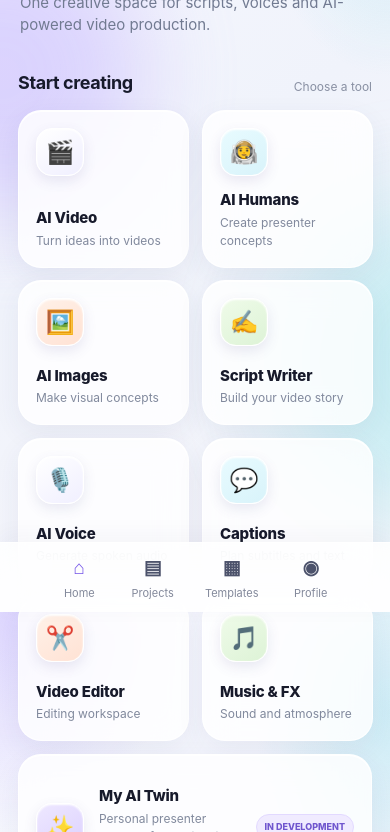
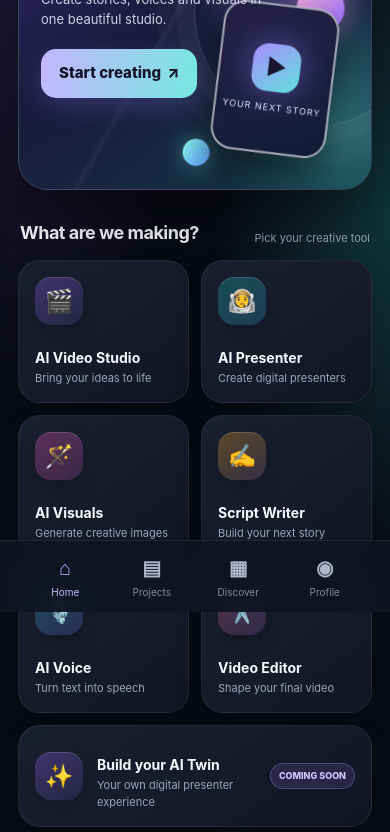
Before and after one commit to Laflame2323/vibeflow-ai-studio, a plain HTML site: page index.html in a window 390 px wide. Shown: the part 232-1064 px from the top of the page. Drawn offline with Linux system fonts and the light colour scheme.

Commit message:
Redesign VibeFlow as a premium mobile-first creative studio

```diff
--- a/index.html
+++ b/index.html
@@ -1,90 +1,40 @@
 <!doctype html>
 <html lang="en">
 <head>
-<meta charset="utf-8">
-<meta name="viewport" content="width=device-width,initial-scale=1,viewport-fit=cover">
-<meta name="theme-color" content="#f5f6fc">
-<title>VibeFlow AI Studio</title>
+<meta charset="utf-8"><meta name="viewport" content="width=device-width,initial-scale=1,viewport-fit=cover">
+<meta name="theme-color" content="#090b14"><title>VibeFlow AI Studio</title>
 <style>
-:root{color-scheme:light;--bg:#f5f6fc;--panel:rgba(255,255,255,.82);--line:rgba(46,55,88,.09);--muted:#727b91;--text:#171a2b;--purple:#7657e8;--cyan:#20aebc}
-*{box-sizing:border-box}
-body{margin:0;min-height:100vh;background:radial-gradient(ellipse 58% 36% at 4% 0%,rgba(177,157,255,.38),transparent 72%),radial-gradient(ellipse 48% 34% at 100% 12%,rgba(121,218,231,.30),transparent 72%),linear-gradient(145deg,#f8f8ff 0%,#f0f3fb 48%,#f8f7fc 100%);background-attachment:fixed;color:var(--text);font:15px/1.5 -apple-system,BlinkMacSystemFont,"Segoe UI",sans-serif}
-.wrap{max-width:960px;margin:auto;padding:22px 18px 110px}
-.top{display:flex;justify-content:space-between;align-items:center;margin-bottom:38px}
-.brand{display:flex;gap:11px;align-items:center;font-weight:850;letter-spacing:-.3px}
-.logo{width:44px;height:44px;border-radius:15px;background:linear-gradient(145deg,#9879f5,#6950d8 58%,#39bdc5);display:grid;place-items:center;font-size:23px;color:white;box-shadow:0 8px 20px #7960d64a,inset 0 1px 1px #ffffff80}
-.brand small{display:block;color:#858ba0;font-size:10px;font-weight:700;letter-spacing:1.6px}
-.pill{background:#ffffffa6;border:1px solid #ffffff;border-radius:30px;padding:7px 11px;color:#6c7188;font-size:10px;font-weight:800;letter-spacing:.8px;box-shadow:0 4px 16px #29335c0c}
-.eyebrow{color:#775bd9;font-size:11px;letter-spacing:2px;font-weight:850}
-.hero{padding:4px 2px 0}
-.hero h1{font-size:clamp(38px,9vw,58px);line-height:.99;letter-spacing:-2.7px;margin:10px 0 14px;font-weight:850}
-.hero h1 span{background:linear-gradient(95deg,#795be6,#26aebb);background-clip:text;color:transparent}
-.hero p{color:#717a91;max-width:560px;margin:0 0 32px;font-size:15px}
-.section{display:flex;justify-content:space-between;align-items:end;margin:30px 0 14px}
-.section h2{font-size:18px;margin:0;letter-spacing:-.4px}.section span{font-size:12px;color:#8990a3}
-.grid{display:grid;grid-template-columns:repeat(2,minmax(0,1fr));gap:13px}
-.tile{position:relative;overflow:hidden;background:var(--panel);border:1px solid #ffffffd9;border-radius:23px;padding:17px;min-height:145px;color:inherit;text-decoration:none;display:flex;flex-direction:column;justify-content:space-between;box-shadow:0 9px 28px rgba(48,58,102,.065),inset 0 1px 0 #fff;backdrop-filter:blur(16px);transition:transform .18s,box-shadow .18s}
-.tile:active{transform:scale(.975);box-shadow:0 3px 12px rgba(48,58,102,.08)}
-.tile .ico{width:48px;height:48px;border-radius:16px;background:linear-gradient(145deg,#fff,#f0efff);border:1px solid #ffffff;display:grid;place-items:center;font-size:23px;box-shadow:0 5px 13px rgba(80,74,145,.12),inset 0 1px 2px #fff}
-.tile:nth-child(2) .ico,.tile:nth-child(6) .ico{background:linear-gradient(145deg,#e8fbff,#d8f3fa)}
-.tile:nth-child(3) .ico,.tile:nth-child(7) .ico{background:linear-gradient(145deg,#fff1e8,#ffe2d4)}
-.tile:nth-child(4) .ico,.tile:nth-child(8) .ico{background:linear-gradient(145deg,#effbe9,#ddf3d6)}
-.tile h3{margin:13px 0 2px;font-size:15px;font-weight:800;letter-spacing:-.2px}
-.tile p{margin:0;color:#81899d;font-size:12px}
-.wide{grid-column:1/-1;min-height:112px;display:flex;flex-direction:row;align-items:center;gap:15px}
-.wide .ico{flex:none;background:linear-gradient(145deg,#eee8ff,#dcd1ff)}
-.wide .details{flex:1}.tag{font-size:9px;color:#7056ce;background:#f0ebff;border:1px solid #e2d9ff;border-radius:20px;padding:5px 8px;font-weight:800;white-space:nowrap}
-.notice{margin-top:24px;padding:15px 16px;border:1px solid #ffffff;background:#ffffff88;border-radius:17px;color:#7d8599;font-size:12px;box-shadow:0 6px 20px #29335c0a}
-.bottom{position:fixed;bottom:0;left:0;right:0;background:#ffffffd9;backdrop-filter:blur(22px);border-top:1px solid #ffffff;box-shadow:0 -6px 24px #29335c0b;display:flex;justify-content:center;gap:clamp(22px,8vw,70px);padding:11px 12px calc(11px + env(safe-area-inset-bottom));z-index:2}
-.bottom a{color:#83899b;text-decoration:none;font-size:11px;text-align:center;min-width:42px}.bottom b{display:block;font-size:19px;margin-bottom:2px;color:#4c526b}
-@media(min-width:650px){.wrap{padding-top:30px}.grid{grid-template-columns:repeat(3,minmax(0,1fr));gap:16px}.tile{min-height:155px}.wide{grid-column:auto;display:flex;flex-direction:column;align-items:stretch}.wide .ico{flex:none}.wide .details{flex:none}}
-
-/* Motion layer: gentle ambient movement and responsive micro-interactions */
-body:before,body:after{content:"";position:fixed;z-index:-1;pointer-events:none;width:290px;height:290px;border-radius:50%;filter:blur(48px);opacity:.42;animation:ambientDrift 13s ease-in-out infinite alternate}
-body:before{background:#b9a5ff;top:18%;left:-155px}
-body:after{background:#8de2e8;right:-160px;top:48%;animation-delay:-6s}
-.logo{animation:logoBreathe 4s ease-in-out infinite}
-.hero .eyebrow{animation:riseIn .65s both}
-.hero h1{animation:riseIn .8s .08s both}
-.hero p{animation:riseIn .8s .17s both}
-.section{animation:riseIn .7s .22s both}
-.tile{animation:tileEnter .65s cubic-bezier(.2,.75,.25,1) both;transform-origin:center}
-.tile:nth-child(1){animation-delay:.12s}.tile:nth-child(2){animation-delay:.18s}.tile:nth-child(3){animation-delay:.24s}.tile:nth-child(4){animation-delay:.30s}.tile:nth-child(5){animation-delay:.36s}.tile:nth-child(6){animation-delay:.42s}.tile:nth-child(7){animation-delay:.48s}.tile:nth-child(8){animation-delay:.54s}.tile:nth-child(9){animation-delay:.60s}
-.tile:before{content:"";position:absolute;inset:-1px;background:linear-gradient(115deg,transparent 25%,rgba(255,255,255,.78) 48%,transparent 68%);transform:translateX(-130%);transition:transform .75s ease;pointer-events:none}
-.tile:hover:before{transform:translateX(130%)}
-.tile:hover{transform:translateY(-5px) scale(1.015);box-shadow:0 18px 38px rgba(74,67,145,.14),inset 0 1px 0 #fff;border-color:#ffffff}
-.tile .ico{transition:transform .35s cubic-bezier(.2,.8,.2,1),box-shadow .35s}
-.tile:hover .ico{transform:translateY(-3px) rotate(-5deg) scale(1.08);box-shadow:0 10px 20px rgba(80,74,145,.18),inset 0 1px 2px #fff}
-.bottom a{transition:transform .2s,color .2s}
-.bottom a:active{transform:translateY(-3px) scale(.96);color:#7657e8}
-.bottom a:first-child b{color:#7657e8}
-.notice{animation:riseIn .7s .7s both}
-@keyframes riseIn{from{opacity:0;transform:translateY(16px)}to{opacity:1;transform:translateY(0)}}
-@keyframes tileEnter{from{opacity:0;transform:translateY(22px) scale(.97)}to{opacity:1;transform:translateY(0) scale(1)}}
-@keyframes ambientDrift{0%{transform:translate3d(0,-10px,0) scale(.92)}100%{transform:translate3d(38px,48px,0) scale(1.13)}}
-@keyframes logoBreathe{0%,100%{box-shadow:0 8px 20px #7960d64a,inset 0 1px 1px #ffffff80}50%{box-shadow:0 10px 28px #7960d675,inset 0 1px 1px #ffffffa8}}
-@media(hover:none){.tile:hover{transform:none}.tile:hover .ico{transform:none}.tile:before{display:none}}
-@media(prefers-reduced-motion:reduce){*,*:before,*:after{animation-duration:.01ms!important;animation-iteration-count:1!important;scroll-behavior:auto!important;transition-duration:.01ms!important}}
-
+:root{--bg:#090b14;--panel:#141827;--muted:#9ba4bb;--white:#f8f9ff;--violet:#9275ff;--cyan:#67e4e5;--pink:#f38bd0}
+*{box-sizing:border-box}html{scroll-behavior:smooth}body{margin:0;background:var(--bg);color:var(--white);font:15px/1.5 -apple-system,BlinkMacSystemFont,"SF Pro Display","Segoe UI",sans-serif}
+button,a{font:inherit}button{cursor:pointer}.app{max-width:520px;margin:auto;min-height:100vh;padding:env(safe-area-inset-top) 18px calc(100px + env(safe-area-inset-bottom));overflow:hidden;background:radial-gradient(ellipse at 8% 0%,#29204c 0,transparent 36%),radial-gradient(ellipse at 100% 36%,#10363b 0,transparent 32%),#090b14}
+.top{display:flex;align-items:center;justify-content:space-between;padding:18px 2px 22px}.brand{display:flex;gap:11px;align-items:center;font-size:17px;font-weight:850;letter-spacing:-.5px}.brand small{display:block;font-size:9px;letter-spacing:2px;color:#9ea5bb;font-weight:700}.mark{width:42px;height:42px;border-radius:15px;display:grid;place-items:center;background:linear-gradient(140deg,#a18aff,#6551db 58%,#54d5d2);box-shadow:0 8px 30px #8167ff55;font-size:22px}.avatar{width:38px;height:38px;border:1px solid #ffffff28;border-radius:50%;display:grid;place-items:center;background:#ffffff12}
+.hero{position:relative;min-height:340px;border:1px solid #ffffff22;border-radius:30px;overflow:hidden;padding:25px 22px;background:linear-gradient(145deg,#34256b 0%,#191b3b 48%,#123b46 100%);box-shadow:0 24px 60px #0007;isolation:isolate}
+.hero:before{content:"";position:absolute;inset:0;z-index:-1;background:radial-gradient(circle at 75% 37%,#a98dff66,transparent 27%),radial-gradient(circle at 90% 80%,#55e5dc55,transparent 30%),linear-gradient(120deg,transparent 45%,#ffffff0b 46%,transparent 47%)}
+.hero:after{content:"";position:absolute;width:230px;height:230px;right:-55px;top:45px;border-radius:50%;border:1px solid #ffffff30;box-shadow:0 0 0 18px #ffffff08,0 0 0 38px #ffffff06;animation:orbit 18s linear infinite;z-index:-1}
+.hero-copy{position:relative;z-index:2;max-width:280px}.eyebrow{color:#c5baff;font-size:10px;letter-spacing:2.3px;font-weight:850}.hero h1{font-size:37px;line-height:1.02;letter-spacing:-1.8px;margin:14px 0 10px}.hero h1 span{background:linear-gradient(90deg,#c7b7ff,#75ece3);background-clip:text;color:transparent}.hero p{font-size:13px;color:#d1d2e5;max-width:235px;margin:0 0 20px}
+.primary{border:0;border-radius:15px;padding:13px 18px;color:#151329;background:linear-gradient(100deg,#c5b5ff,#76e8df);font-weight:850;box-shadow:0 9px 26px #8c7aff3d;transition:transform .2s,filter .2s}.primary:active{transform:scale(.96);filter:brightness(1.08)}
+.art{position:absolute;width:205px;height:205px;right:-6px;bottom:8px;display:grid;place-items:center;animation:float 5s ease-in-out infinite}.screen{width:116px;height:150px;border:2px solid #ffffff9c;border-radius:22px;background:linear-gradient(155deg,#272047,#101d35);transform:rotate(9deg);box-shadow:0 18px 40px #0008;display:flex;flex-direction:column;align-items:center;justify-content:center;gap:9px}.screen .play{width:48px;height:48px;border-radius:16px;background:linear-gradient(140deg,#a98cff,#60e1dc);display:grid;place-items:center;color:#17142d;font-size:22px;box-shadow:0 0 35px #8c79ff88}.screen span{font-size:9px;color:#e7e5ff;letter-spacing:1px}.orb{position:absolute;border-radius:50%;filter:blur(.2px)}.orb.one{width:48px;height:48px;background:linear-gradient(135deg,#ffb1dc,#926eff);top:10px;right:30px;box-shadow:0 0 35px #f38bd077}.orb.two{width:27px;height:27px;background:linear-gradient(135deg,#8cfff0,#5d9dff);bottom:18px;left:8px;box-shadow:0 0 25px #67e4e577}
+.section-head{display:flex;justify-content:space-between;align-items:end;margin:29px 2px 14px}.section-head h2{font-size:18px;margin:0;letter-spacing:-.5px}.section-head span{font-size:11px;color:#9ba4bb}
+.tools{display:grid;grid-template-columns:repeat(2,minmax(0,1fr));gap:12px}.tool{min-height:143px;padding:16px;border-radius:22px;border:1px solid #ffffff12;background:linear-gradient(145deg,#1b2031,#111522);text-decoration:none;color:var(--white);display:flex;flex-direction:column;justify-content:space-between;box-shadow:0 12px 26px #0003;transition:transform .25s,border-color .25s,background .25s;animation:rise .65s both}.tool:active{transform:scale(.97)}.tool:nth-child(2){animation-delay:.07s}.tool:nth-child(3){animation-delay:.14s}.tool:nth-child(4){animation-delay:.21s}.tool:nth-child(5){animation-delay:.28s}.tool:nth-child(6){animation-delay:.35s}
+.tool-icon{width:48px;height:48px;border-radius:16px;display:grid;place-items:center;font-size:23px;background:linear-gradient(145deg,#40336e,#242641);box-shadow:inset 0 1px #ffffff25,0 7px 18px #0003}.tool:nth-child(2) .tool-icon{background:linear-gradient(145deg,#174e55,#203c53)}.tool:nth-child(3) .tool-icon{background:linear-gradient(145deg,#5b315c,#392744)}.tool:nth-child(4) .tool-icon{background:linear-gradient(145deg,#5b4828,#343044)}.tool:nth-child(5) .tool-icon{background:linear-gradient(145deg,#254b63,#252e50)}.tool:nth-child(6) .tool-icon{background:linear-gradient(145deg,#56364d,#2d2946)}
+.tool h3{font-size:14px;margin:12px 0 2px}.tool p{font-size:11px;color:#9ba4bb;margin:0}.wide{grid-column:1/-1;min-height:92px;flex-direction:row;align-items:center;gap:14px}.wide .tool-icon{flex:none}.wide .copy{flex:1}.status{font-size:9px;font-weight:800;color:#d5c7ff;background:#55438a55;border:1px solid #b7a2ff44;border-radius:30px;padding:5px 8px;white-space:nowrap}
+.note{font-size:11px;color:#858da4;line-height:1.55;margin:19px 4px 0}
+.nav{position:fixed;z-index:5;bottom:0;left:50%;transform:translateX(-50%);width:min(520px,100%);padding:12px 22px calc(12px + env(safe-area-inset-bottom));display:flex;justify-content:space-around;background:#111522eF;border-top:1px solid #ffffff16;backdrop-filter:blur(24px)}.nav a{min-width:48px;text-align:center;text-decoration:none;color:#818ba5;font-size:10px}.nav b{display:block;font-size:20px;margin-bottom:2px;color:#aeb6ca}.nav a.active{color:#c6b7ff}.nav a.active b{color:#bbaaff}
+@keyframes rise{from{opacity:0;transform:translateY(18px)}to{opacity:1;transform:translateY(0)}}@keyframes float{0%,100%{transform:translateY(0) rotate(-2deg)}50%{transform:translateY(-10px) rotate(2deg)}}@keyframes orbit{to{transform:rotate(360deg)}}@media(min-width:700px){body{padding:20px 0}.app{border:1px solid #ffffff12;border-radius:34px;min-height:calc(100vh - 40px)}}@media(prefers-reduced-motion:reduce){*,*:before,*:after{animation:none!important;transition:none!important}}
 </style>
 </head>
-<body>
-<main class="wrap">
-<header class="top"><div class="brand"><div class="logo">✦</div><div>VibeFlow AI<small>CREATIVE STUDIO</small></div></div><span class="pill">BETA STUDIO</span></header>
-<section class="hero"><div class="eyebrow">CREATE WITHOUT LIMITS</div><h1>Your ideas.<br><span>Your Vibe.</span></h1><p>One creative space for scripts, voices and AI-powered video production.</p></section>
-<div class="section"><h2>Start creating</h2><span>Choose a tool</span></div>
-<section class="grid">
-<a class="tile" href="#video"><div class="ico">🎬</div><div><h3>AI Video</h3><p>Turn ideas into videos</p></div></a>
-<a class="tile" href="#humans"><div class="ico">🧑‍🚀</div><div><h3>AI Humans</h3><p>Create presenter concepts</p></div></a>
-<a class="tile" href="#images"><div class="ico">🖼️</div><div><h3>AI Images</h3><p>Make visual concepts</p></div></a>
-<a class="tile" href="#scripts"><div class="ico">✍️</div><div><h3>Script Writer</h3><p>Build your video story</p></div></a>
-<a class="tile" href="voice.html"><div class="ico">🎙️</div><div><h3>AI Voice</h3><p>Generate spoken audio</p></div></a>
-<a class="tile" href="#captions"><div class="ico">💬</div><div><h3>Captions</h3><p>Plan subtitles and text</p></div></a>
-<a class="tile" href="#editor"><div class="ico">✂️</div><div><h3>Video Editor</h3><p>Editing workspace</p></div></a>
-<a class="tile" href="#music"><div class="ico">🎵</div><div><h3>Music & FX</h3><p>Sound and atmosphere</p></div></a>
-<a class="tile wide" href="#twin"><div class="ico">✨</div><div class="details"><h3>My AI Twin</h3><p>Personal presenter setup — face animation and voice cloning are not connected yet.</p></div><span class="tag">IN DEVELOPMENT</span></a>
-</section>
-<div class="notice">This is the initial studio foundation. Tools marked in development are not yet connected to generation services. Your media should not be uploaded until secure storage and deletion controls are ready.</div>
-</main>
-<nav class="bottom"><a href="index.html"><b>⌂</b>Home</a><a href="#projects"><b>▤</b>Projects</a><a href="#templates"><b>▦</b>Templates</a><a href="#profile"><b>◉</b>Profile</a></nav>
+<body><main class="app">
+<header class="top"><div class="brand"><div class="mark">✦</div><div>VibeFlow AI<small>YOUR CREATIVE STUDIO</small></div></div><div class="avatar">👤</div></header>
+<section class="hero"><div class="hero-copy"><div class="eyebrow">MAKE SOMETHING UNREAL</div><h1>Turn ideas into <span>video magic.</span></h1><p>Create stories, voices and visuals in one beautiful studio.</p><button class="primary" onclick="document.querySelector('#create').scrollIntoView({behavior:'smooth'})">Start creating&nbsp; ↗</button></div><div class="art" aria-hidden="true"><div class="orb one"></div><div class="orb two"></div><div class="screen"><div class="play">▶</div><span>YOUR NEXT STORY</span></div></div></section>
+<div class="section-head" id="create"><h2>What are we making?</h2><span>Pick your creative tool</span></div>
+<section class="tools">
+<a class="tool" href="#video"><div class="tool-icon">🎬</div><div><h3>AI Video Studio</h3><p>Bring your ideas to life</p></div></a>
+<a class="tool" href="#humans"><div class="tool-icon">🧑‍🚀</div><div><h3>AI Presenter</h3><p>Create digital presenters</p></div></a>
+<a class="tool" href="#images"><div class="tool-icon">🪄</div><div><h3>AI Visuals</h3><p>Generate creative images</p></div></a>
+<a class="tool" href="#scripts"><div class="tool-icon">✍️</div><div><h3>Script Writer</h3><p>Build your next story</p></div></a>
+<a class="tool" href="voice.html"><div class="tool-icon">🎙️</div><div><h3>AI Voice</h3><p>Turn text into speech</p></div></a>
+<a class="tool" href="#editor"><div class="tool-icon">✂️</div><div><h3>Video Editor</h3><p>Shape your final video</p></div></a>
+<a class="tool wide" href="#twin"><div class="tool-icon">✨</div><div class="copy"><h3>Build your AI Twin</h3><p>Your own digital presenter experience</p></div><span class="status">COMING SOON</span></a>
+</section><p class="note">VibeFlow is being built in stages. Some creative tools are visual previews and are not connected to generation services yet. AI Voice is available.</p>
+</main><nav class="nav"><a class="active" href="#"><b>⌂</b>Home</a><a href="#projects"><b>▤</b>Projects</a><a href="#templates"><b>▦</b>Discover</a><a href="#profile"><b>◉</b>Profile</a></nav>
 </body></html>
```
